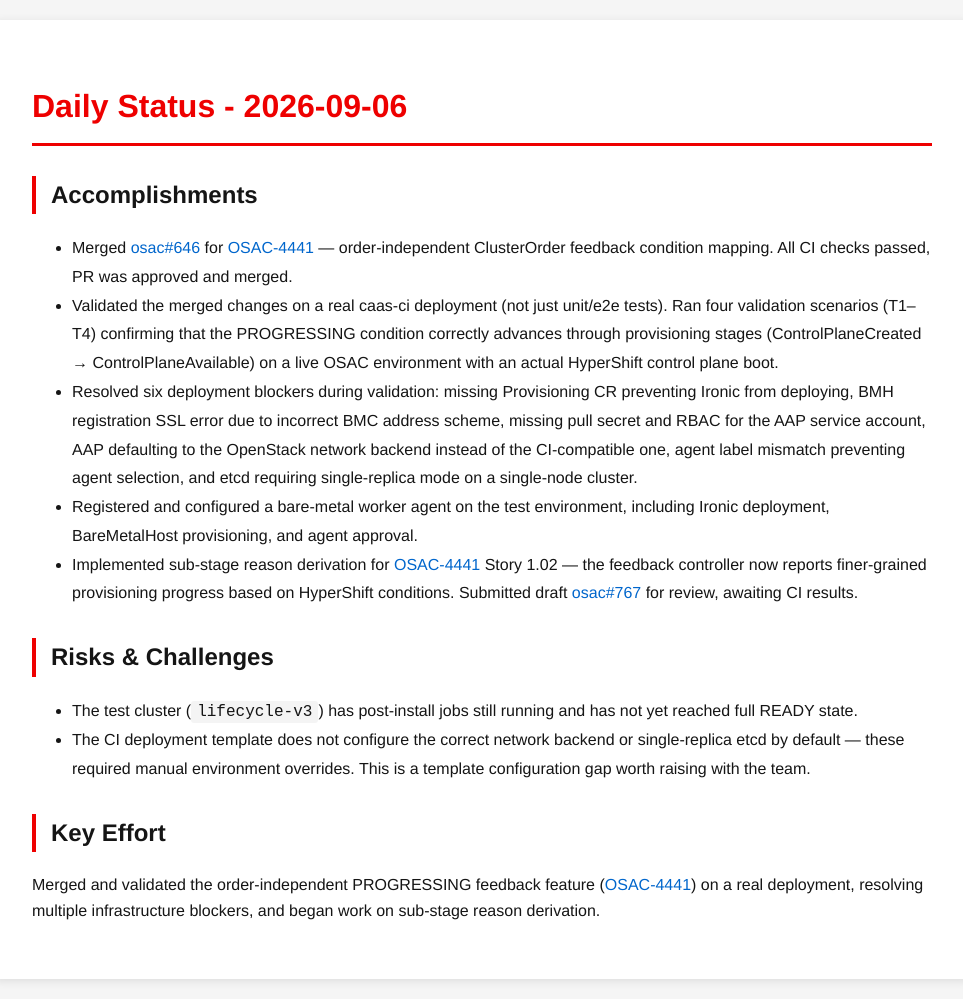
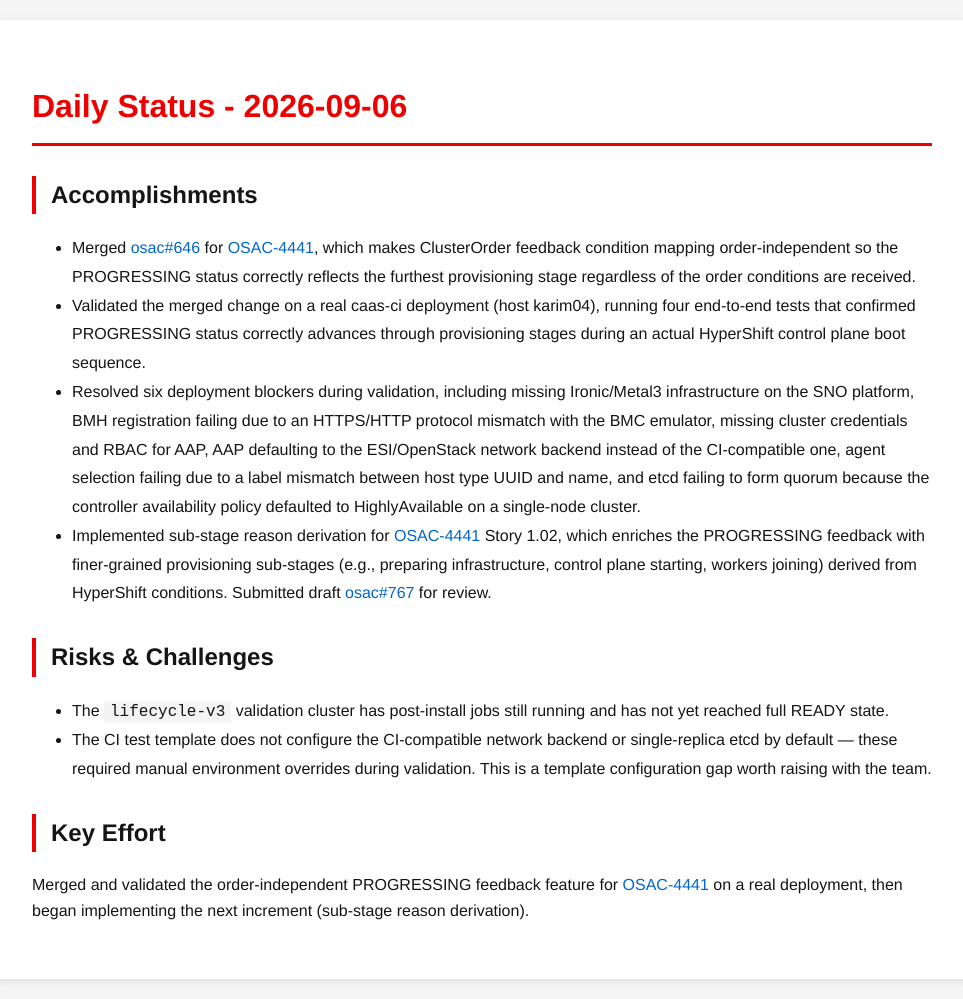
Before and after one commit to tzvatot/daily-status, a Jekyll site: the page built from 2026-09-06.md, in a window 1280 px wide. Shown: the whole page, without its empty margins (158-1121 px from the left). Built offline with Jekyll 4.4.1, drawn with Linux system fonts in a browser that asks for light colours.

Commit message:
Daily status update - 2026-09-06

```diff
--- a/2026-09-06.md
+++ b/2026-09-06.md
@@ -7,15 +7,14 @@
 # Daily Status - 2026-09-06
 
 ## Accomplishments
-- Merged [osac#646](https://github.com/osac-project/osac/pull/646) for [OSAC-4441](https://redhat.atlassian.net/browse/OSAC-4441) — order-independent ClusterOrder feedback condition mapping. All CI checks passed, PR was approved and merged.
-- Validated the merged changes on a real caas-ci deployment (not just unit/e2e tests). Ran four validation scenarios (T1–T4) confirming that the PROGRESSING condition correctly advances through provisioning stages (ControlPlaneCreated → ControlPlaneAvailable) on a live OSAC environment with an actual HyperShift control plane boot.
-- Resolved six deployment blockers during validation: missing Provisioning CR preventing Ironic from deploying, BMH registration SSL error due to incorrect BMC address scheme, missing pull secret and RBAC for the AAP service account, AAP defaulting to the OpenStack network backend instead of the CI-compatible one, agent label mismatch preventing agent selection, and etcd requiring single-replica mode on a single-node cluster.
-- Registered and configured a bare-metal worker agent on the test environment, including Ironic deployment, BareMetalHost provisioning, and agent approval.
-- Implemented sub-stage reason derivation for [OSAC-4441](https://redhat.atlassian.net/browse/OSAC-4441) Story 1.02 — the feedback controller now reports finer-grained provisioning progress based on HyperShift conditions. Submitted draft [osac#767](https://github.com/osac-project/osac/pull/767) for review, awaiting CI results.
+- Merged [osac#646](https://github.com/osac-project/osac/pull/646) for [OSAC-4441](https://redhat.atlassian.net/browse/OSAC-4441), which makes ClusterOrder feedback condition mapping order-independent so the PROGRESSING status correctly reflects the furthest provisioning stage regardless of the order conditions are received.
+- Validated the merged change on a real caas-ci deployment (host karim04), running four end-to-end tests that confirmed PROGRESSING status correctly advances through provisioning stages during an actual HyperShift control plane boot sequence.
+- Resolved six deployment blockers during validation, including missing Ironic/Metal3 infrastructure on the SNO platform, BMH registration failing due to an HTTPS/HTTP protocol mismatch with the BMC emulator, missing cluster credentials and RBAC for AAP, AAP defaulting to the ESI/OpenStack network backend instead of the CI-compatible one, agent selection failing due to a label mismatch between host type UUID and name, and etcd failing to form quorum because the controller availability policy defaulted to HighlyAvailable on a single-node cluster.
+- Implemented sub-stage reason derivation for [OSAC-4441](https://redhat.atlassian.net/browse/OSAC-4441) Story 1.02, which enriches the PROGRESSING feedback with finer-grained provisioning sub-stages (e.g., preparing infrastructure, control plane starting, workers joining) derived from HyperShift conditions. Submitted draft [osac#767](https://github.com/osac-project/osac/pull/767) for review.
 
 ## Risks & Challenges
-- The test cluster (`lifecycle-v3`) has post-install jobs still running and has not yet reached full READY state.
-- The CI deployment template does not configure the correct network backend or single-replica etcd by default — these required manual environment overrides. This is a template configuration gap worth raising with the team.
+- The `lifecycle-v3` validation cluster has post-install jobs still running and has not yet reached full READY state.
+- The CI test template does not configure the CI-compatible network backend or single-replica etcd by default — these required manual environment overrides during validation. This is a template configuration gap worth raising with the team.
 
 ## Key Effort
-Merged and validated the order-independent PROGRESSING feedback feature ([OSAC-4441](https://redhat.atlassian.net/browse/OSAC-4441)) on a real deployment, resolving multiple infrastructure blockers, and began work on sub-stage reason derivation.
+Merged and validated the order-independent PROGRESSING feedback feature for [OSAC-4441](https://redhat.atlassian.net/browse/OSAC-4441) on a real deployment, then began implementing the next increment (sub-stage reason derivation).
```
